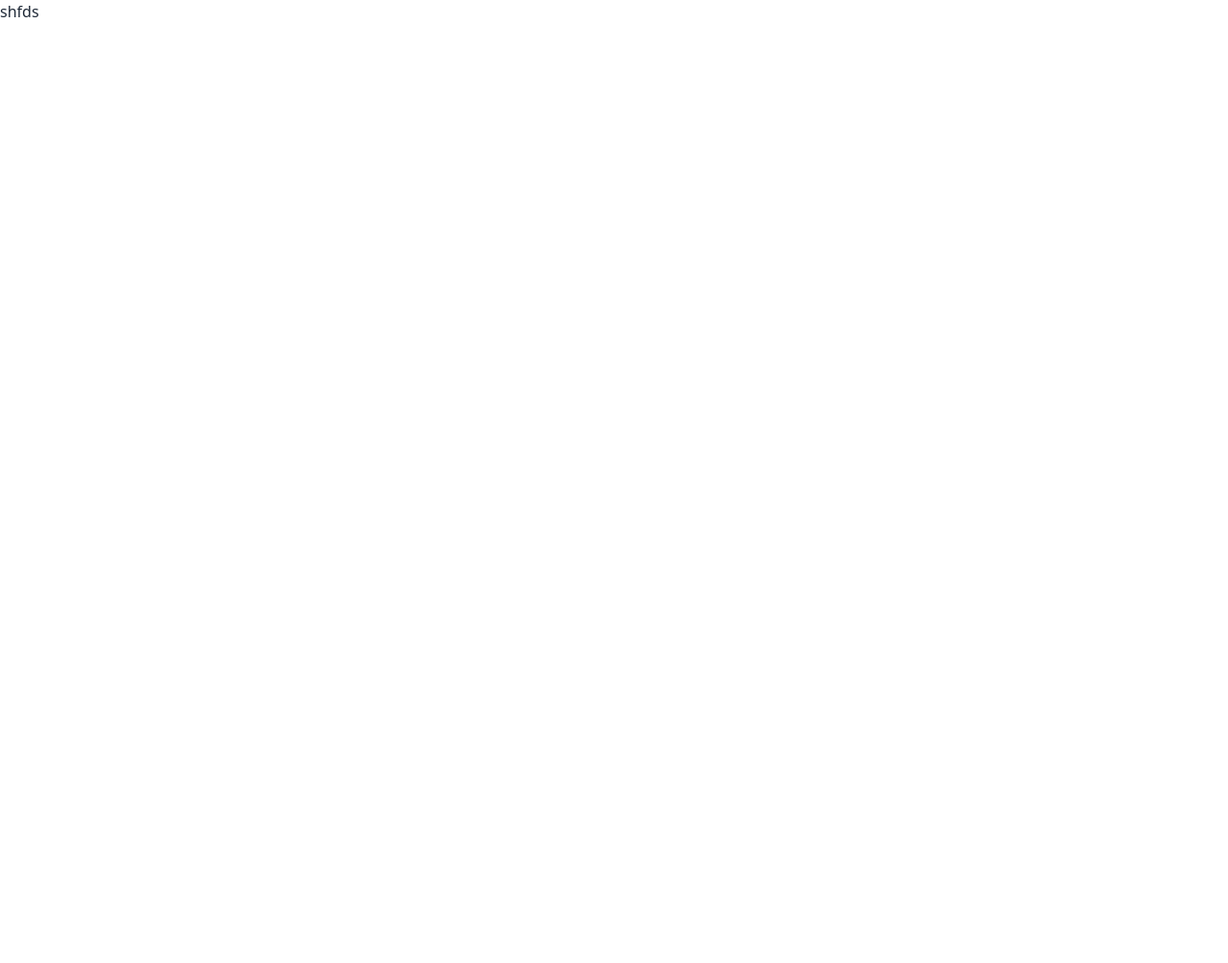
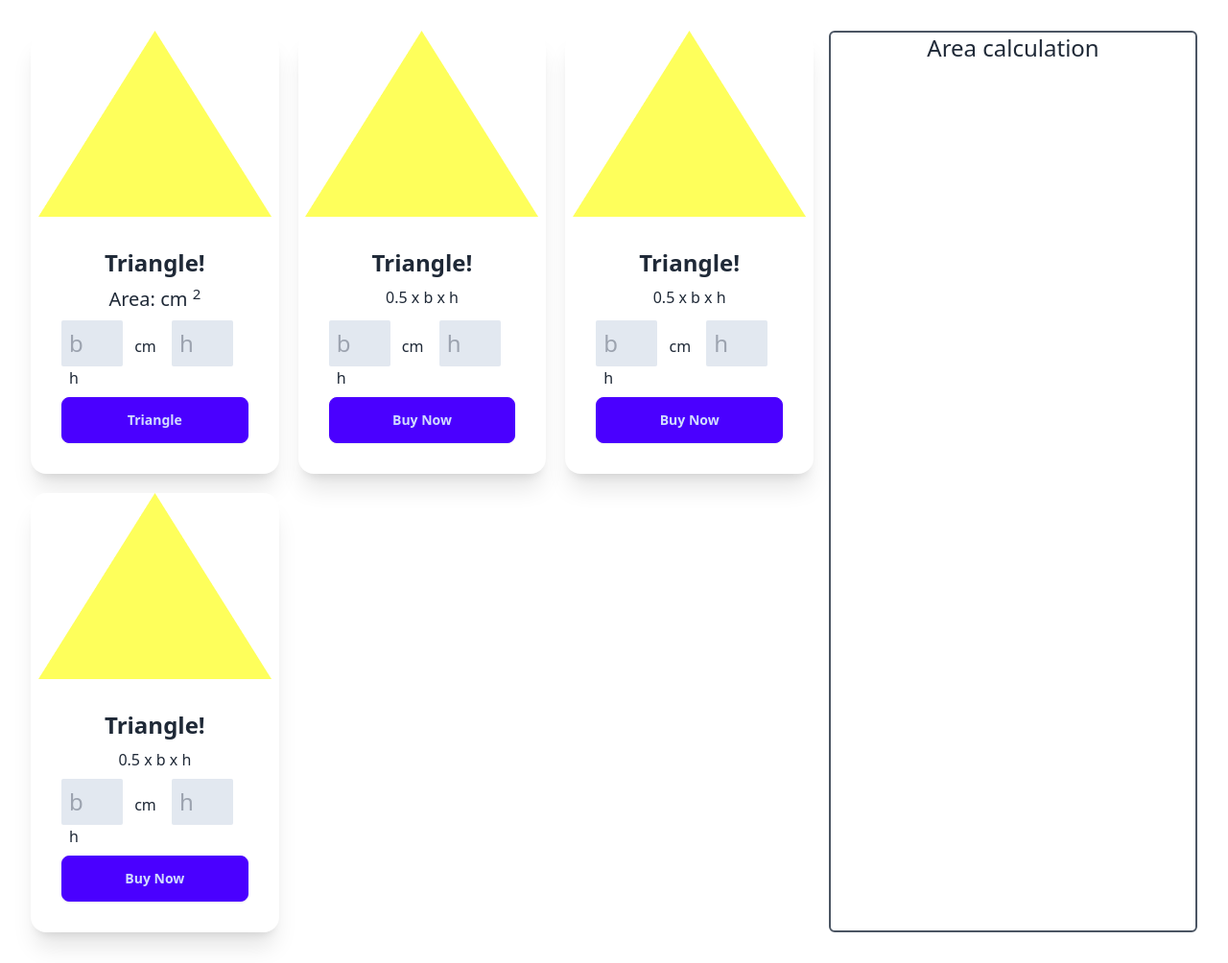
Before and after one commit to SojibAhmed114/SojibAhmed114-JavaScript-DOM-24-to28.5, a plain HTML site: page modueles 26/index.html in a window 1280 px wide. Shown: the whole page at 96% size. Before the commit the page ends 800 px from the top, so only its background shows below. Drawn offline with nearby package versions, Linux system fonts and the light colour scheme.

Commit message:
one calculator done

```diff
--- a/modueles 26/index.html
+++ b/modueles 26/index.html
@@ -10,7 +10,100 @@
 <script src="https://cdn.tailwindcss.com"></script>
 
 </head>
-<body>
-    <h1>shfds</h1>
+<body class="p-8">
+    <main>
+        <div class="flex gap-4 flex-col md:flex-row">
+            <!-- shape area  -->
+            <div class="flex-1 grid gap-5 grid-cols-1 md:grid-cols-2 lg:grid-cols-3">
+                <!-- Triangle -->
+                <div class="card w-full bg-base-100 shadow-xl">
+                    <figure><img src="./images/triangle.png" alt="Shoes" /></figure>
+                    <div class="card-body">
+                      <h2 class=" font-bold text-2xl text-center">Triangle!</h2>
+                      <p class="text-center text-xl"> Area: <span id="sapnArea"></span> cm <sup>2</sup> </p>
+
+                       <div>
+                        <input id="triangle-base" class="w-16 text-2xl p-2 rounded-sm bg-slate-200" type="text" name="" placeholder="b">
+                        <span class="ml-2 mr-3">cm</span>
+                        <input id="triangle-height" class="w-16  text-2xl p-2 rounded-sm bg-slate-200"  type="text" name="" placeholder="h">
+                        <span class="ml-2">h</span>
+                       </div>
+
+                      <div class="card-actions">
+                        <button onclick="triangleCalculator()" class="btn btn-primary w-full">Triangle </button>
+                      </div>
+                    </div>
+                  </div>
+                <!-- Triangle -->
+                <div class="card w-full bg-base-100 shadow-xl">
+                    <figure><img src="./images/triangle.png" alt="Shoes" /></figure>
+                    <div class="card-body">
+                      <h2 class=" font-bold text-2xl text-center">Triangle!</h2>
+                      <p class="text-center">0.5 x b x h</p>
+
+                       <div>
+                        <input id="triangle-base" class="w-16 text-2xl p-2 rounded-sm bg-slate-200" type="text" name="" placeholder="b">
+                        <span class="ml-2 mr-3">cm</span>
+                        <input id="triangle-height" class="w-16  text-2xl p-2 rounded-sm bg-slate-200"  type="text" name="" placeholder="h">
+                        <span class="ml-2">h</span>
+                       </div>
+
+                      <div class="card-actions">
+                        <button onclick="triangleCalculator()" class="btn btn-primary w-full">Buy Now</button>
+                      </div>
+                    </div>
+                  </div>
+                <!-- Triangle -->
+                <div class="card w-full bg-base-100 shadow-xl">
+                    <figure><img src="./images/triangle.png" alt="Shoes" /></figure>
+                    <div class="card-body">
+                      <h2 class=" font-bold text-2xl text-center">Triangle!</h2>
+                      <p class="text-center">0.5 x b x h</p>
+
+                       <div>
+                        <input id="triangle-base" class="w-16 text-2xl p-2 rounded-sm bg-slate-200" type="text" name="" placeholder="b">
+                        <span class="ml-2 mr-3">cm</span>
+                        <input id="triangle-height" class="w-16  text-2xl p-2 rounded-sm bg-slate-200"  type="text" name="" placeholder="h">
+                        <span class="ml-2">h</span>
+                       </div>
+
+                      <div class="card-actions">
+                        <button onclick="triangleCalculator()" class="btn btn-primary w-full">Buy Now</button>
+                      </div>
+                    </div>
+                  </div>
+                <!-- Triangle -->
+                <div class="card w-full bg-base-100 shadow-xl">
+                    <figure><img src="./images/triangle.png" alt="Shoes" /></figure>
+                    <div class="card-body">
+                      <h2 class=" font-bold text-2xl text-center">Triangle!</h2>
+                      <p class="text-center">0.5 x b x h</p>
+
+                       <div>
+                        <input id="triangle-base" class="w-16 text-2xl p-2 rounded-sm bg-slate-200" type="text" name="" placeholder="b">
+                        <span class="ml-2 mr-3">cm</span>
+                        <input id="triangle-height" class="w-16  text-2xl p-2 rounded-sm bg-slate-200"  type="text" name="" placeholder="h">
+                        <span class="ml-2">h</span>
+                       </div>
+
+                      <div class="card-actions">
+                        <button onclick="triangleCalculator()" class="btn btn-primary w-full">Buy Now</button>
+                      </div>
+                    </div>
+                  </div>
+
+
+            </div>
+
+            <!-- right side area  -->
+            <div class="w-96 border-2 border-gray-600 rounded-md">
+                <h2 class="text-2xl text-center">Area calculation</h2>
+            </div>
+
+        </div>
+    </main>
+
+
+    <script src="./js/Triangle.js"></script>
 </body>
 </html>
--- /dev/null
+++ b/modueles 26/js/Triangle.js
@@ -0,0 +1,21 @@
+// Triangle calculator
+function triangleCalculator() {
+    // triangle-base
+    const triangleBase = document.getElementById("triangle-base");
+    const triangleText = triangleBase.value;
+    const base = parseFloat(triangleText)
+
+    // triangle-height
+    const triangleHeight = document.getElementById("triangle-height");
+    const triangleHeightText = triangleHeight.value;
+    const height = parseFloat(triangleHeightText);
+
+    //  calculate
+    const area = 0.5 * base * height;
+    console.log(area);
+
+    // show in card
+    const shows = document.getElementById("sapnArea");
+    shows.innerText = area;
+
+}
```
Also changed, not shown: modueles 26/images/ellipse.png (added), modueles 26/images/parallelogram.png (added), modueles 26/images/pentagon.png (added), modueles 26/images/rectangle.png (added), modueles 26/images/rhombus.png (added), modueles 26/images/triangle.png (added).
